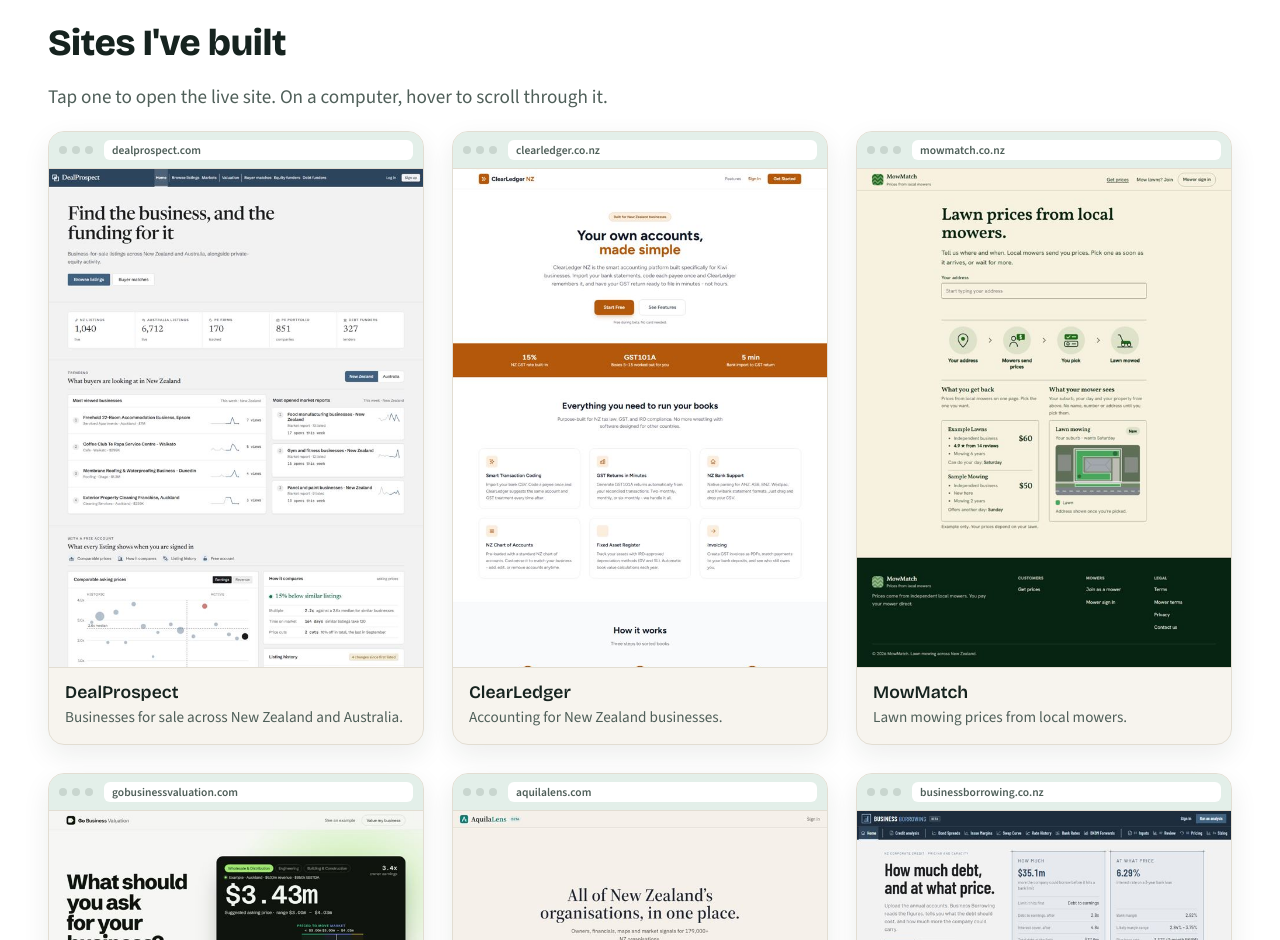
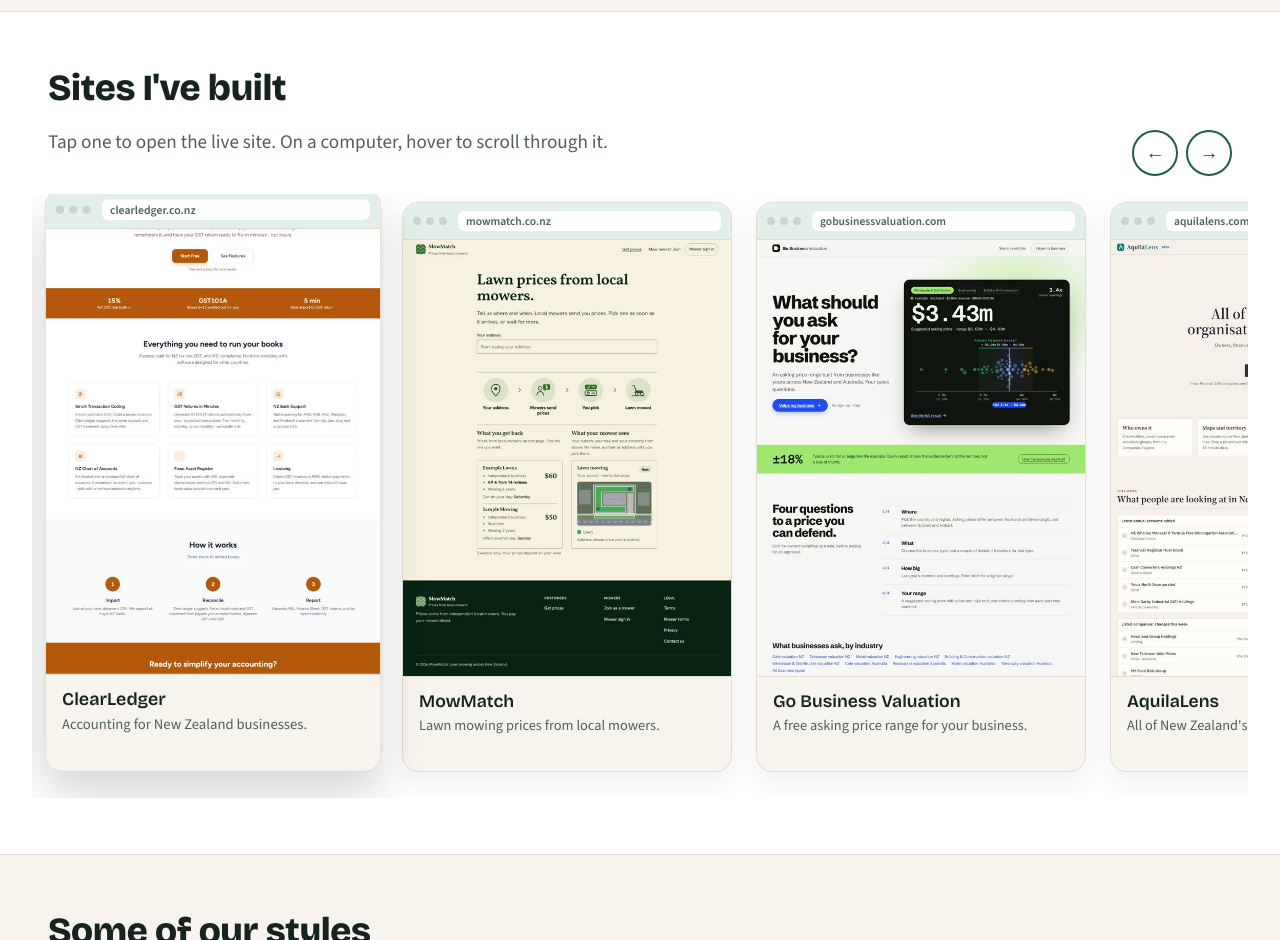
Before and after one commit to Mllewellyn1992/siterefresh-site, a plain HTML site: page index.html in a window 1280 px wide. Shown: the part 1860-2800 px from the top of the page. Drawn offline with nearby package versions, Linux system fonts and the light colour scheme.

Commit message:
Homepage: both strips step card-by-card with a smooth eased glide and seamless loop; Google profile tidy-up added to plan, FAQ and terms
Co-Authored-By: Claude Opus 5.5 <noreply@anthropic.com>

```diff
--- a/index.html
+++ b/index.html
@@ -109,9 +109,10 @@ footer{border-top:1px solid var(--line);background:var(--card);padding:40px 0 32
 @media (max-width:820px){.works.five{grid-template-columns:repeat(2,1fr)}}
 .shead{display:flex;justify-content:space-between;align-items:flex-end;gap:16px}
 .arrows{display:flex;gap:8px;flex:none}.arr{width:46px;height:46px;border-radius:50%;border:2px solid var(--green);background:var(--card);color:var(--green);font-size:1.2rem;cursor:pointer}.arr:hover{background:var(--green);color:#fff}
-.reel{overflow-x:auto;scroll-snap-type:x mandatory;scroll-behavior:smooth;scrollbar-width:none;margin:18px -16px 0;padding:8px 16px 26px;outline:none}.reel::-webkit-scrollbar{display:none}
-.track{display:flex;gap:24px}
-.slide{flex:0 0 clamp(240px,27vw,330px);scroll-snap-align:start;transition:transform .35s,box-shadow .35s,opacity .35s}
+/* both strips drift slowly sideways like the reviews/photos on customer sites; pause on hover or touch (Mike, 26 Nov 2026) */
+.reel{overflow-x:auto;scrollbar-width:none;margin:18px -16px 0;padding:8px 16px 26px;outline:none}.reel::-webkit-scrollbar{display:none}
+.track{display:flex;gap:24px;width:max-content}
+.slide{flex:0 0 clamp(240px,27vw,330px);transition:transform .6s cubic-bezier(.4,0,.2,1),box-shadow .6s cubic-bezier(.4,0,.2,1)}
 .slide.on{transform:translateY(-6px) scale(1.02);box-shadow:0 22px 44px rgba(22,35,31,.18)}
 .slide img{transition:object-position 3.3s ease-in-out}.slide.on img{object-position:50% 100%}
 .slide span:last-child{font-size:.9rem}
@@ -146,6 +147,7 @@ footer{border-top:1px solid var(--line);background:var(--card);padding:40px 0 32
   <ul>
    <li><i class="ic" aria-hidden="true"><svg viewBox="0 0 48 48"><circle cx="24" cy="24" r="18"/><ellipse cx="24" cy="24" rx="8" ry="18"/><path d="M6 24h36M9 15h30M9 33h30"/></svg></i>Your own .co.nz web address</li>
    <li><i class="ic" aria-hidden="true"><svg viewBox="0 0 48 48"><polygon class="a" points="24,6 29.3,17.6 42,18.4 32.3,26.6 35.4,39 24,32.2 12.6,39 15.7,26.6 6,18.4 18.7,17.6"/></svg></i>Your Google stars and reviews on the page</li>
+   <li><i class="ic" aria-hidden="true"><svg viewBox="0 0 48 48"><path class="a" d="M24 44s-13-13.5-13-24a13 13 0 0 1 26 0c0 10.5-13 24-13 24z"/><circle cx="24" cy="20" r="5"/></svg></i>Your Google profile tidied up: photos, description, services and hours</li>
    <li><i class="ic" aria-hidden="true"><svg viewBox="0 0 48 48"><path class="a" d="M15 7h6l3 9-5 3.5a24 24 0 0 0 10.5 10.5L33 25l9 3v6a4 4 0 0 1-4 4C22 38 10 26 10 11a4 4 0 0 1 4-4z"/></svg></i>Tap-to-call button on every phone</li>
    <li><i class="ic" aria-hidden="true"><svg viewBox="0 0 48 48"><rect x="13" y="13" width="22" height="31" rx="4"/><path d="M21 40h6"/><path class="a" d="M24 4h17a3 3 0 0 1 3 3v11a3 3 0 0 1-3 3h-9l-5.5 4.5V21H24a3 3 0 0 1-3-3V7a3 3 0 0 1 3-3z"/><path class="w" d="M27 10.5h11M27 15h7" stroke-width="2"/></svg></i>Quote requests sent straight to your mobile</li>
    <li><i class="ic" aria-hidden="true"><svg viewBox="0 0 48 48"><path class="a" d="M9 39l2.5-9.5L32 9l7 7-20.5 20.5z"/><path d="M28.5 12.5l7 7M6 43h36"/></svg></i>Small changes done for you, just text me</li>
@@ -174,15 +176,20 @@ footer{border-top:1px solid var(--line);background:var(--card);padding:40px 0 32
 </div></section>
 
 <section class="alt" id="work"><div class="wrap">
- <h2>Sites I've built</h2>
- <p class="lede">Tap one to open the live site. On a computer, hover to scroll through it.</p>
- <div class="works five">
-  <a class="work" href="https://dealprospect.com/" target="_blank" rel="noopener"><span class="bar"><i></i><i></i><i></i><em>dealprospect.com</em></span><img src="work/dealprospect-tall.jpg" width="640" height="2600" loading="lazy" alt="DealProspect home page"><div><b>DealProspect</b><span>Businesses for sale across New Zealand and Australia.</span></div></a>
-  <a class="work" href="https://clearledger.co.nz/" target="_blank" rel="noopener"><span class="bar"><i></i><i></i><i></i><em>clearledger.co.nz</em></span><img src="work/clearledger-tall.jpg" width="640" height="2600" loading="lazy" alt="ClearLedger home page"><div><b>ClearLedger</b><span>Accounting for New Zealand businesses.</span></div></a>
-  <a class="work" href="https://mowmatch.co.nz/" target="_blank" rel="noopener"><span class="bar"><i></i><i></i><i></i><em>mowmatch.co.nz</em></span><img src="work/mowmatch-tall.jpg" width="640" height="795" loading="lazy" alt="MowMatch home page"><div><b>MowMatch</b><span>Lawn mowing prices from local mowers.</span></div></a>
-  <a class="work" href="https://www.gobusinessvaluation.com/" target="_blank" rel="noopener"><span class="bar"><i></i><i></i><i></i><em>gobusinessvaluation.com</em></span><img src="work/go-business-valuation-tall.jpg" width="640" height="2600" loading="lazy" alt="Go Business Valuation home page"><div><b>Go Business Valuation</b><span>A free asking price range for your business.</span></div></a>
-  <a class="work" href="https://aquilalens.com/" target="_blank" rel="noopener"><span class="bar"><i></i><i></i><i></i><em>aquilalens.com</em></span><img src="work/aquilalens-tall.jpg" width="640" height="2600" loading="lazy" alt="AquilaLens home page"><div><b>AquilaLens</b><span>All of New Zealand's organisations in one place.</span></div></a>
-  <a class="work" href="https://businessborrowing.co.nz/" target="_blank" rel="noopener"><span class="bar"><i></i><i></i><i></i><em>businessborrowing.co.nz</em></span><img src="work/business-borrowing-tall.jpg" width="640" height="2600" loading="lazy" alt="Business Borrowing home page"><div><b>Business Borrowing</b><span>How much a company can borrow, and at what price.</span></div></a>
+ <div class="shead">
+  <div><h2>Sites I've built</h2>
+  <p class="lede">Tap one to open the live site. On a computer, hover to scroll through it.</p></div>
+  <div class="arrows"><button type="button" class="arr" data-dir="-1" aria-label="Previous sites">&larr;</button><button type="button" class="arr" data-dir="1" aria-label="Next sites">&rarr;</button></div>
+ </div>
+ <div class="reel" tabindex="0" aria-label="Sites I've built">
+ <div class="track">
+  <a class="work slide" href="https://dealprospect.com/" target="_blank" rel="noopener"><span class="bar"><i></i><i></i><i></i><em>dealprospect.com</em></span><img src="work/dealprospect-tall.jpg" width="640" height="2600" loading="lazy" alt="DealProspect home page"><div><b>DealProspect</b><span>Businesses for sale across New Zealand and Australia.</span></div></a>
+  <a class="work slide" href="https://clearledger.co.nz/" target="_blank" rel="noopener"><span class="bar"><i></i><i></i><i></i><em>clearledger.co.nz</em></span><img src="work/clearledger-tall.jpg" width="640" height="2600" loading="lazy" alt="ClearLedger home page"><div><b>ClearLedger</b><span>Accounting for New Zealand businesses.</span></div></a>
+  <a class="work slide" href="https://mowmatch.co.nz/" target="_blank" rel="noopener"><span class="bar"><i></i><i></i><i></i><em>mowmatch.co.nz</em></span><img src="work/mowmatch-tall.jpg" width="640" height="795" loading="lazy" alt="MowMatch home page"><div><b>MowMatch</b><span>Lawn mowing prices from local mowers.</span></div></a>
+  <a class="work slide" href="https://www.gobusinessvaluation.com/" target="_blank" rel="noopener"><span class="bar"><i></i><i></i><i></i><em>gobusinessvaluation.com</em></span><img src="work/go-business-valuation-tall.jpg" width="640" height="2600" loading="lazy" alt="Go Business Valuation home page"><div><b>Go Business Valuation</b><span>A free asking price range for your business.</span></div></a>
+  <a class="work slide" href="https://aquilalens.com/" target="_blank" rel="noopener"><span class="bar"><i></i><i></i><i></i><em>aquilalens.com</em></span><img src="work/aquilalens-tall.jpg" width="640" height="2600" loading="lazy" alt="AquilaLens home page"><div><b>AquilaLens</b><span>All of New Zealand's organisations in one place.</span></div></a>
+  <a class="work slide" href="https://businessborrowing.co.nz/" target="_blank" rel="noopener"><span class="bar"><i></i><i></i><i></i><em>businessborrowing.co.nz</em></span><img src="work/business-borrowing-tall.jpg" width="640" height="2600" loading="lazy" alt="Business Borrowing home page"><div><b>Business Borrowing</b><span>How much a company can borrow, and at what price.</span></div></a>
+ </div>
  </div>
 </div></section>
 
@@ -227,7 +234,7 @@ footer{border-top:1px solid var(--line);background:var(--card);padding:40px 0 32
 <section class="alt"><div class="wrap">
  <h2>Fair questions</h2>
  <details><summary>Is there a catch?</summary><p>No setup fee and no contract. $49 a month, paid at the start of the month. Stop paying and the site comes down at the end of that month.</p></details>
- <details><summary>Do I have to do anything?</summary><p>No. I write it from your Google profile. If you want changes later (new photo, new service, holiday hours) just text me and I'll do it.</p></details>
+ <details><summary>Do I have to do anything?</summary><p>No. I write it from your Google profile. If you want changes later (new photo, new service, holiday hours) just text me and I'll do it. To tidy up your Google profile you add me as a manager on it (I'll send the steps). You stay the owner.</p></details>
  <details><summary>Will it get me more work?</summary><p>I can't promise that and won't pretend to. It helps customers who've already found you trust you and get in touch. You'll see every quote request that comes through it.</p></details>
 </div></section>
 
@@ -257,15 +264,30 @@ footer{border-top:1px solid var(--line);background:var(--card);padding:40px 0 32
  <p class="fine">© 2026 SiteRefresh, a trading name of Llewellyn Ventures Limited (NZBN 9429051034597), New Zealand.</p>
 </div></footer>
 <script>
-(()=>{const r=document.querySelector('.reel');if(!r)return;const sl=[...r.querySelectorAll('.slide')];let i=0,hold=false,t;
-const step=()=>sl[1].offsetLeft-sl[0].offsetLeft;
-const go=n=>{i=(n+sl.length)%sl.length;r.scrollTo({left:sl[i].offsetLeft-sl[0].offsetLeft});sl.forEach((x,k)=>x.classList.toggle('on',k===i))};
-const tick=()=>{if(!hold&&r.getBoundingClientRect().top<innerHeight)go(i+1)};
-document.querySelectorAll('.arr').forEach(b=>b.onclick=()=>{go(i+ +b.dataset.dir);clearInterval(t);t=setInterval(tick,3500)});
-['mouseenter','focusin','touchstart'].forEach(e=>r.addEventListener(e,()=>hold=true,{passive:true}));
-['mouseleave','focusout'].forEach(e=>r.addEventListener(e,()=>hold=false));
-r.addEventListener('scroll',()=>{if(!hold)return;const n=Math.round(r.scrollLeft/step());if(n!==i){i=n;sl.forEach((x,k)=>x.classList.toggle('on',k===i))}},{passive:true});
-sl[0].classList.add('on');t=setInterval(tick,3500)})();
+// Card-by-card like before (one step every 3.5 s, front card lifts and its page scrolls), but each step is a slow
+// eased glide, and cards are cloned once so the strip loops forward with no rewind (Mike, 26 Nov 2026).
+(()=>{const ease=x=>x<.5?4*x*x*x:1-Math.pow(-2*x+2,3)/2;
+document.querySelectorAll('.reel').forEach(r=>{
+ const tr=r.querySelector('.track'),sl=[...tr.children],n=sl.length;if(n<2)return;
+ sl.forEach(s=>{const c=s.cloneNode(true);c.setAttribute('aria-hidden','true');c.tabIndex=-1;c.querySelectorAll('img').forEach(m=>m.alt='');tr.appendChild(c)});
+ const all=[...tr.children],W=()=>sl[1].offsetLeft-sl[0].offsetLeft,L=()=>all[n].offsetLeft-sl[0].offsetLeft;
+ let i=0,hold=false,seen=false,t,id;
+ const mark=()=>all.forEach((x,k)=>x.classList.toggle('on',k%n===i%n));
+ const go=d=>{cancelAnimationFrame(id);
+  if(i>=n){i-=n;r.scrollLeft-=L()}
+  if(i+d<0){i+=n;r.scrollLeft+=L()}
+  i+=d;mark();const from=r.scrollLeft,to=i*W(),t0=performance.now(),dur=1100;
+  const f=now=>{const p=Math.min((now-t0)/dur,1);r.scrollLeft=from+(to-from)*ease(p);
+   if(p<1){id=requestAnimationFrame(f);return}
+   if(i>=n){i-=n;r.scrollLeft-=L()}};id=requestAnimationFrame(f)};
+ const tick=()=>{if(!hold&&seen)go(1)},restart=()=>{clearInterval(t);t=setInterval(tick,3500)};
+ new IntersectionObserver(e=>{seen=e[0].isIntersecting}).observe(r);
+ r.closest('section').querySelectorAll('.arr').forEach(b=>b.onclick=()=>{go(+b.dataset.dir);restart()});
+ ['mouseenter','focusin','touchstart'].forEach(e=>r.addEventListener(e,()=>hold=true,{passive:true}));
+ ['mouseleave','focusout'].forEach(e=>r.addEventListener(e,()=>hold=false));
+ r.addEventListener('touchend',()=>{setTimeout(()=>{i=Math.round(r.scrollLeft/W())%n;if(r.scrollLeft>=L())r.scrollLeft-=L();mark();hold=false;restart()},600)},{passive:true});
+ mark();restart();
+})})();
 </script>
 <script async src="https://siterefresh-hits.siterefresh-nz.workers.dev/h.js"></script>
 <!-- Cloudflare Web Analytics --><script type='module' src='https://static.cloudflareinsights.com/beacon.min.js' data-cf-beacon='{"token": "1174742f262842a7bc48958e4bed24c4"}'></script><!-- End Cloudflare Web Analytics -->
```
Also changed, not shown: terms.html (+1 -0 lines).
